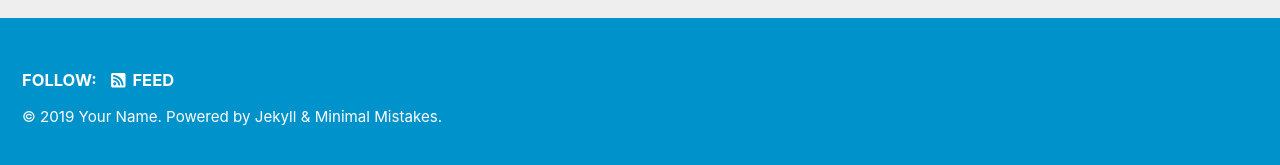
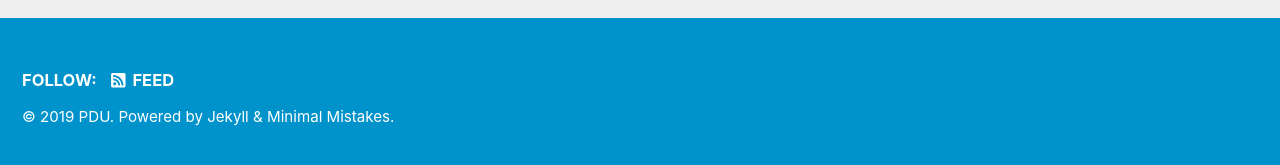
Before and after one commit to pdupub/pdu.pub, a Jekyll site: the page built from index.html, in a window 1280 px wide and 900 px high, scrolled down 222 px. Shown: the part 727-892 px from the top of the window. Built offline with Jekyll 4.4.1, drawn with Linux system fonts in a browser that asks for light colours; cached includes are drawn as plain includes; the list of posts is cut into pages by our own code; some of the changed text lies outside the part shown.

Commit message:
Update _config.yml
fill _config.yml

```diff
--- a/_config.yml
+++ b/_config.yml
@@ -16,11 +16,11 @@ minimal_mistakes_skin    : "air" # "default" , "air", "aqua", "contrast", "dark"
 
 # Site Settings
 locale                   : "en-US"
-title                    : "Site Title"
+title                    : "Parallel Digital Universe"
 title_separator          : "-"
-name                     : "Your Name"
-description              : "An amazing website."
-url                      : # the base hostname & protocol for your site e.g. "https://mmistakes.github.io"
+name                     : "PDU"
+description              : "A decentralized identity-based social network."
+url                      : "https://pdu.pub"
 baseurl                  : # the subpath of your site, e.g. "/blog"
 repository               : # GitHub username/repo-name e.g. "mmistakes/minimal-mistakes"
 teaser                   : # path of fallback teaser image, e.g. "/assets/images/500x300.png"
```
